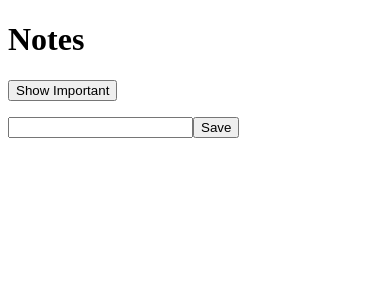
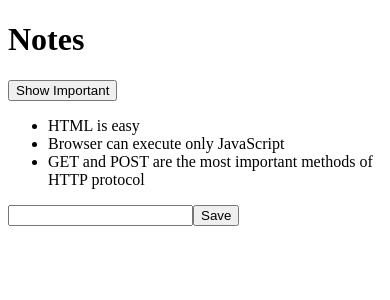
Before and after one commit to Gersoncs107/courseinfo, a React (Create React App) app: page / in a window 390 px wide. Shown: the top 300 px of the page. Built offline with nearby package versions, Linux system fonts and the light colour scheme; data requests are answered from the project's data file.

Commit message:
phonebook

```diff
--- a/src/AppTest.jsx
+++ b/src/AppTest.jsx
@@ -1,5 +1,6 @@
 import { useState, useEffect } from "react";
 import Note from "./components/Note"
+import axios from "axios";
 
 const AppTest = (props) => {
     const [notes, setNotes] = useState([])
@@ -7,7 +8,12 @@ const AppTest = (props) => {
     const [showAll, setShowAll] =useState(true)
 
     useEffect(() => {
-
+        console.log('effect(efeito)')
+        axios.get('http://localhost:3001/notes')
+        .then((response) => {
+         console.log('promise fulfilled')
+         setNotes(response.data)
+        })
     }, [])
 
     const addNote = (event) => {
```
